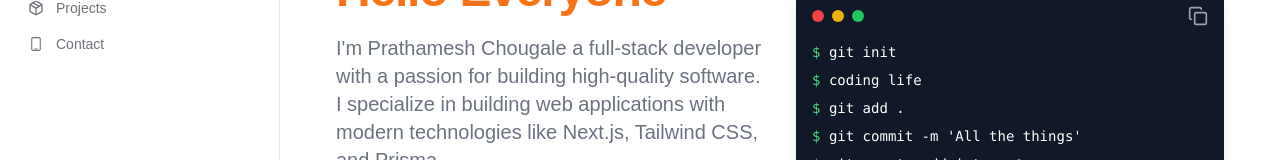
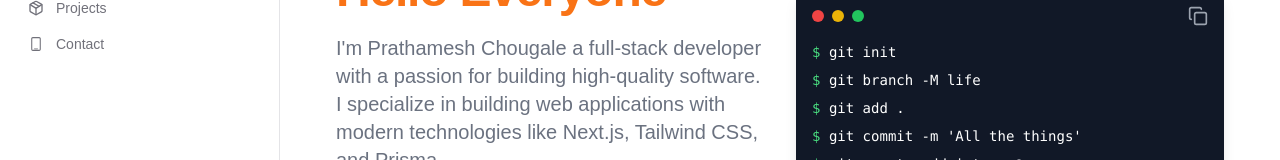
Before and after one commit to Prathamesh-chougale-17/classic-portfolio, a Next.js app: page / in a window 1280 px wide. Shown: the part 150-310 px from the top of the page. Built offline with nearby package versions, Linux system fonts and the light colour scheme; no server answers.

Commit message:
Refactor Terminal component to update git branch command

```diff
--- a/src/app/terminal.tsx
+++ b/src/app/terminal.tsx
@@ -8,7 +8,7 @@ export function Terminal() {
   const [copied, setCopied] = useState(false);
   const terminalSteps = [
     "git init",
-    "coding life",
+    "git branch -M life",
     "git add .",
     "git commit -m 'All the things'",
     "git remote add intern @<company name>",
```
